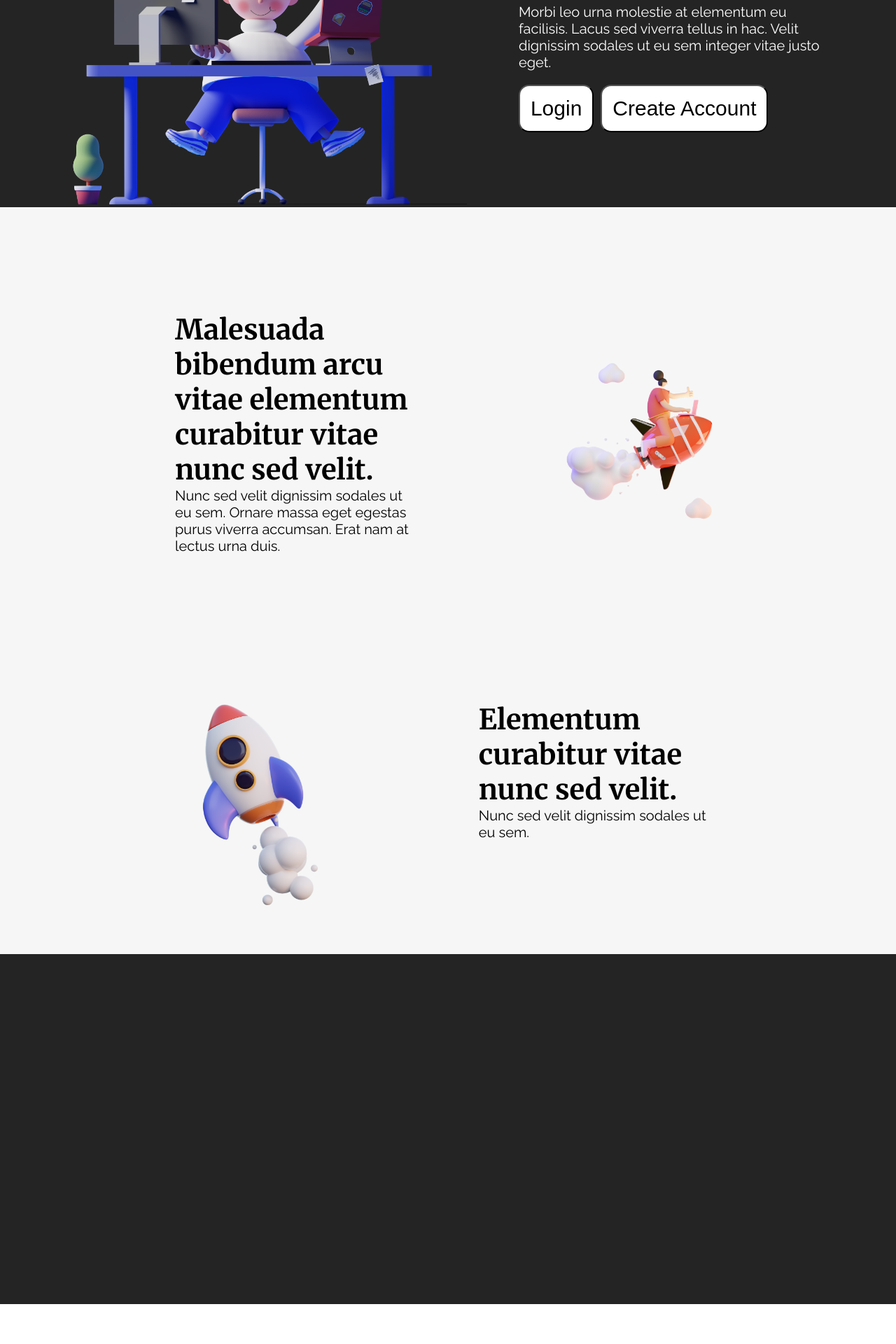
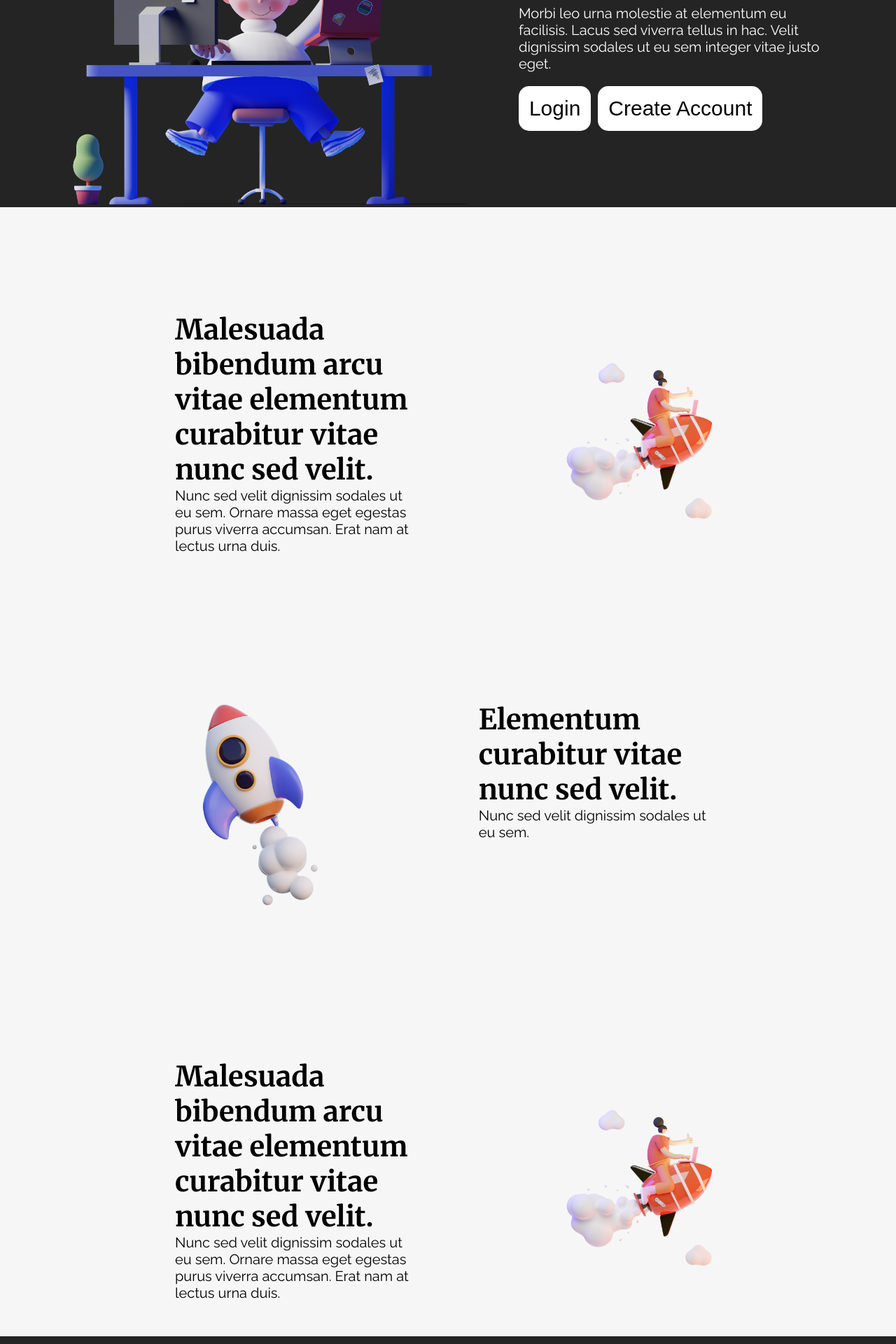
Before and after one commit to sergiogonzalezyes/Chat-Appliacation3, a React (Vite) app in the folder Chat-Application/: page / in a window 1280 px wide. Shown: the part 360-2280 px from the top of the page at 70% size. Before the commit the page ends 2223 px from the top, so only its background shows below. Built offline with nearby package versions, Linux system fonts and the light colour scheme.

Commit message:
okay last set of changes to buttons css

```diff
--- a/Chat-Application/src/App.css
+++ b/Chat-Application/src/App.css
@@ -161,8 +161,10 @@ p {
     text-align: center;
     padding: 15px;
     color: black;
+    border-style: none;
 }
 .Home_Buttons_1 {
+    border-style: none;
     border-radius: 15px;
     margin-top: 20px;
     margin-left: 10px;
@@ -175,10 +177,12 @@ p {
 .Home_Buttons:hover {
     background-color: #242424;
     color: white;
+    border-style: ridge;
 }
 .Home_Buttons_1:hover {
     background-color: #242424;
     color: white;
+    border-style: ridge;
 }
 
 @media (max-width: 1000px) {
--- a/Chat-Application/src/pages/Home.jsx
+++ b/Chat-Application/src/pages/Home.jsx
@@ -25,6 +25,7 @@ export const Home = () => {
         </section>
         <PageLayout/>
         <PageLayout2/>
+        <PageLayout/>
         <section className="contact_us">
             </section>
             </div>)
```
